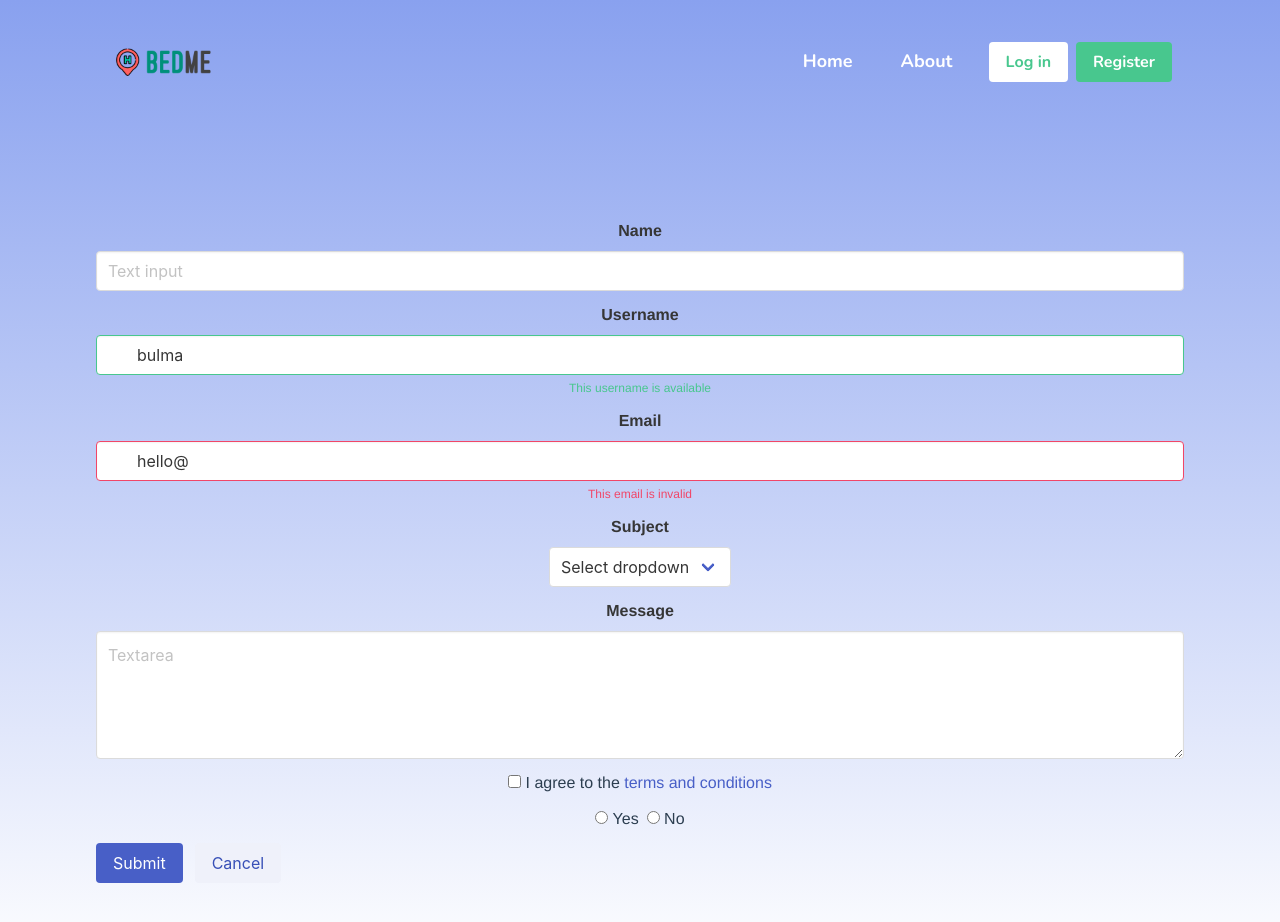
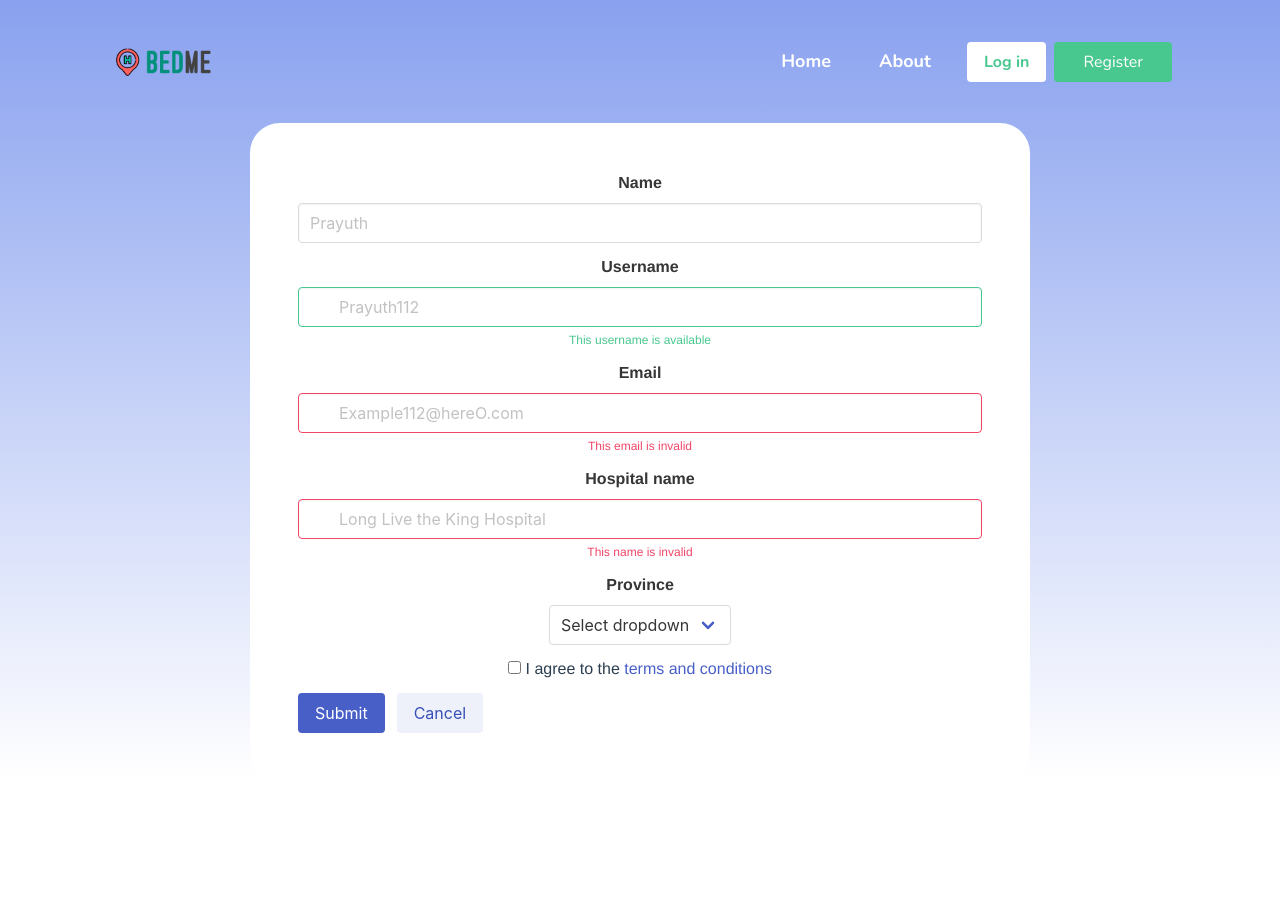
Before and after one commit to pralaphat/covid-bed, a Vue app: page /register-user in a window 1280 px wide. Shown: the top 922 px of the page. After the commit the page ends 800 px from the top, so only its background shows below. Built offline with nearby package versions, Linux system fonts and the light colour scheme.

Commit message:
second commit

```diff
--- a/src/components/RegisterComponent.vue
+++ b/src/components/RegisterComponent.vue
@@ -2,14 +2,14 @@
 <div class="field">
   <label class="label">Name</label>
   <div class="control">
-    <input class="input" type="text" placeholder="Text input">
+    <input class="input" type="text" placeholder="Prayuth">
   </div>
 </div>
 
 <div class="field">
   <label class="label">Username</label>
   <div class="control has-icons-left has-icons-right">
-    <input class="input is-success" type="text" placeholder="Text input" value="bulma">
+    <input class="input is-success" type="text" placeholder="Prayuth112" value="">
     <span class="icon is-small is-left">
       <i class="fas fa-user"></i>
     </span>
@@ -23,7 +23,7 @@
 <div class="field">
   <label class="label">Email</label>
   <div class="control has-icons-left has-icons-right">
-    <input class="input is-danger" type="email" placeholder="Email input" value="hello@">
+    <input class="input is-danger" type="email" placeholder="Example112@hereO.com" value="">
     <span class="icon is-small is-left">
       <i class="fas fa-envelope"></i>
     </span>
@@ -35,7 +35,21 @@
 </div>
 
 <div class="field">
-  <label class="label">Subject</label>
+  <label class="label">Hospital name</label>
+  <div class="control has-icons-left has-icons-right">
+    <input class="input is-danger" type="email" placeholder="Long Live the King Hospital" value="">
+    <span class="icon is-small is-left">
+      <i class="fas fa-envelope"></i>
+    </span>
+    <span class="icon is-small is-right">
+      <i class="fas fa-exclamation-triangle"></i>
+    </span>
+  </div>
+  <p class="help is-danger">This name is invalid</p>
+</div>
+
+<div class="field">
+  <label class="label">Province</label>
   <div class="control">
     <div class="select">
       <select>
@@ -46,12 +60,6 @@
   </div>
 </div>
 
-<div class="field">
-  <label class="label">Message</label>
-  <div class="control">
-    <textarea class="textarea" placeholder="Textarea"></textarea>
-  </div>
-</div>
 
 <div class="field">
   <div class="control">
@@ -62,18 +70,6 @@
   </div>
 </div>
 
-<div class="field">
-  <div class="control">
-    <label class="radio">
-      <input type="radio" name="question">
-      Yes
-    </label>
-    <label class="radio">
-      <input type="radio" name="question">
-      No
-    </label>
-  </div>
-</div>
 
 <div class="field is-grouped">
   <div class="control">
--- a/src/components/partials/Nav.vue
+++ b/src/components/partials/Nav.vue
@@ -29,7 +29,7 @@
             <strong>Log in</strong>
           </a>
           <a class="button is-success">
-            <strong>Register</strong>
+            <router-link to="/register-user" class="navbar-item has-text-white">Register</router-link>
           </a>
         </div>
       </div>
--- a/src/views/Register.vue
+++ b/src/views/Register.vue
@@ -1,6 +1,6 @@
 <template>
   <div id="regis">
-      <div class="hero-body m-6">
+      <div class="hero-body">
         <Regis />
       </div>
   </div>
@@ -13,5 +13,12 @@ export default {
     Regis
   }
 }
-
 </script>
+<style lang="scss" scoped>
+  .hero-body {
+    margin-left: 250px;
+    margin-right: 250px;
+    background-color: #fff;
+    border-radius: 30px;
+  }
+</style>
```
